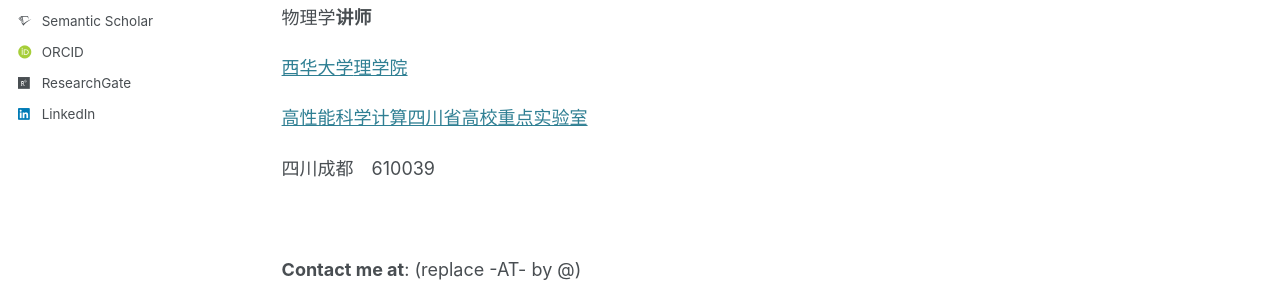
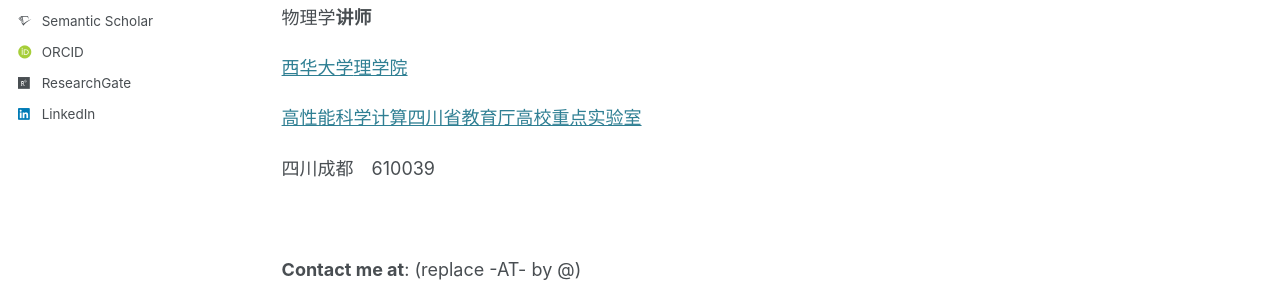
Before and after one commit to KangqiaoLiu/KangqiaoLiu.github.io, a Jekyll site: the page built from _pages/about.md, in a window 1280 px wide and 1285 px high. Shown: the part 447-745 px from the top of the window. Built offline with Jekyll 4.4.1, drawn with Linux system fonts in a browser that asks for light colours; some web fonts are replaced.

Commit message:
Update about.md

```diff
--- a/_pages/about.md
+++ b/_pages/about.md
@@ -24,7 +24,7 @@ Chengdu, Sichuan, China 610039
 
 [西华大学](http://www.xhu.edu.cn/)[理学院](http://lxy.xhu.edu.cn/)
 
-[高性能科学计算四川省高校重点实验室](http://lxy.xhu.edu.cn/6e/ea/c8564a28394/page.htm)
+[高性能科学计算四川省教育厅高校重点实验室](http://lxy.xhu.edu.cn/6e/ea/c8564a28394/page.htm)
 
 四川成都　610039
 
```
